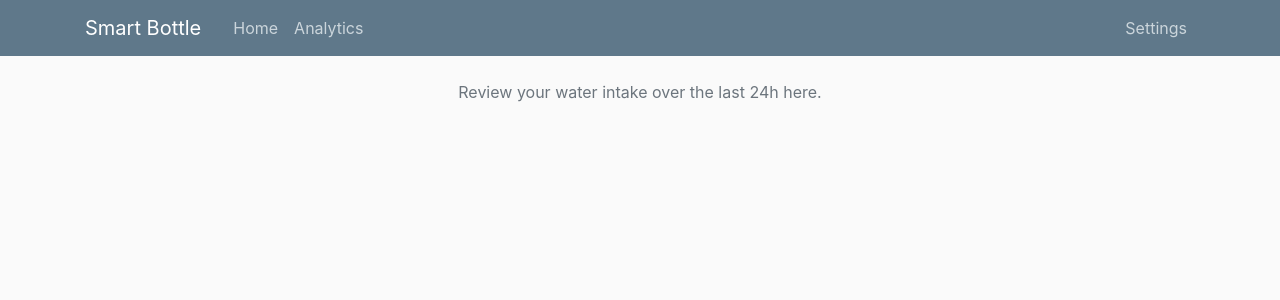
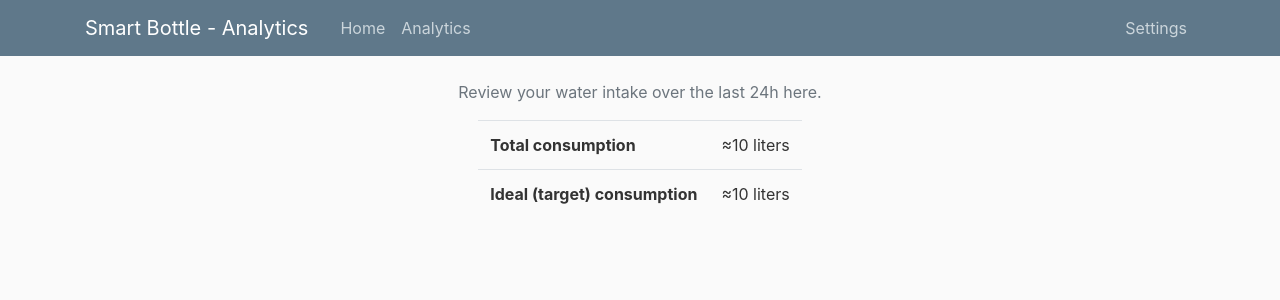
Before and after one commit to duartegalvao/Smart-Bottle, a Django app: template bottle/bottleAnalytics/templates/bottleAnalytics/analytics.html in a window 1280 px wide. Shown: the top 300 px of the page. Run offline with Django 3.2, Linux system fonts and the light colour scheme; tables that the repository leaves empty hold one stand-in row (values such as "Sample post"); the template is opened without the code that fills it: values that come from a table or form of the project are taken from there, most other values are stand-ins (such as "Sample title", 1, 10 or a date in 2020); parts of the project's set-up code (start-up, migrations or seed data) failed here and were passed over; some libraries are stand-ins or nearby versions.

Commit message:
Add consumption to analytics

```diff
--- a/bottle/bottleAnalytics/templates/bottleAnalytics/analytics.html
+++ b/bottle/bottleAnalytics/templates/bottleAnalytics/analytics.html
@@ -1,11 +1,32 @@
 {% extends "bottleAnalytics/base.html" %}
 {% load static %}
 {% block title %}Analytics{% endblock %}
+{% block pgtitle %} - Analytics{% endblock %}
 {% block description %}Review your water intake over the last 24h here.{% endblock %}
 
 {% block content %}
     <div id="weight_chart"></div>
     <div id="temp_chart"></div>
+    <table class="table">
+        <tbody>
+            <tr>
+                <th scope="row">
+                    Total consumption
+                </th>
+                <td>
+                    ≈{{ consumption }} liters
+                </td>
+            </tr>
+            <tr>
+                <th scope="row">
+                    Ideal (target) consumption
+                </th>
+                <td>
+                    ≈{{ ideal_consumption }} liters
+                </td>
+            </tr>
+        </tbody>
+    </table>
 {% endblock %}
 
 {% block scripts %}
@@ -71,7 +92,7 @@
         }
 
         function temp_chart() {
-            let margin = {top: 30, right: 20, bottom: 20, left: 30}
+            let margin = {top: 10, right: 20, bottom: 20, left: 30}
                 , width = 380 - margin.left - margin.right // Use the window's width
                 , height = 100 - margin.top - margin.bottom; // Use the window's height
 
--- a/bottle/bottleAnalytics/templates/bottleAnalytics/base.html
+++ b/bottle/bottleAnalytics/templates/bottleAnalytics/base.html
@@ -17,7 +17,7 @@
   <header class="site-header">
     <nav class="navbar navbar-expand-md navbar-dark bg-steel fixed-top">
         <div class="container">
-            <a class="navbar-brand mr-4" href="{% url 'index' %}">Smart Bottle</a>
+            <a class="navbar-brand mr-4" href="{% url 'index' %}">Smart Bottle{% block pgtitle %}{% endblock %}</a>
             <button class="navbar-toggler" type="button" data-toggle="collapse" data-target="#navbarToggle"
                     aria-controls="navbarToggle" aria-expanded="false" aria-label="Toggle navigation">
                 <span class="navbar-toggler-icon"></span>
--- a/bottle/bottleAnalytics/templates/bottleAnalytics/usersettings_form.html
+++ b/bottle/bottleAnalytics/templates/bottleAnalytics/usersettings_form.html
@@ -1,5 +1,6 @@
 {% extends "bottleAnalytics/base.html" %}
 {% block title %}Settings{% endblock %}
+{% block pgtitle %} - Settings{% endblock %}
 {% block description %}Manage your Smart Bottle's settings here.{% endblock %}
 
 {% block content %}
```
Also changed, not shown: bottle/bottleAnalytics/views/interface.py (+5 -4 lines).
